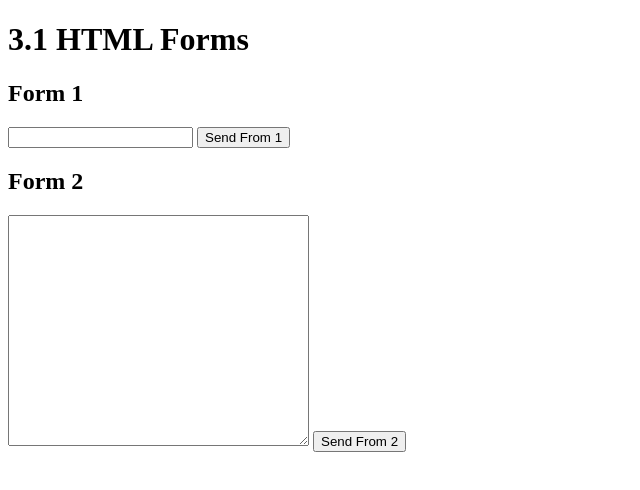
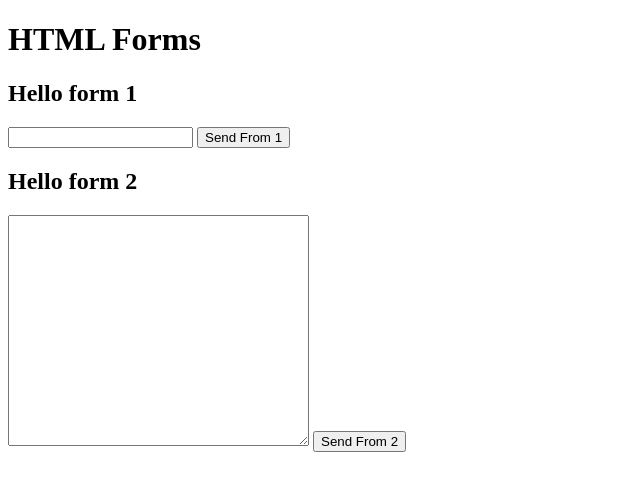
Before and after one commit to minttunii/webdev1, a plain HTML site: page exercises/03_html/3.2-html-forms/index.html in a window 1280 px wide. Shown: the whole page, without its empty margins (0-640 px from the left). Drawn offline with Linux system fonts and the light colour scheme.

Commit message:
3.2 html exercise fixed

```diff
--- a/exercises/03_html/3.2-html-forms/index.html
+++ b/exercises/03_html/3.2-html-forms/index.html
@@ -6,16 +6,16 @@
 </head>
 
 <body>
-    <h1>3.1 HTML Forms</h1>
+    <h1>HTML Forms</h1>
+    <h2>Hello form 1</h2>
     <form action="http://localhost:3000/" method="GET" id="form1">
-    <h2>Form 1</h2>
         <input type="text" name="text">
         <input type="hidden" name="hidden" value="Greetings from form 1">
         <button type="submit">Send From 1</button>
     </form>
 
+    <h2>Hello form 2</h2>
     <form  action="http://localhost:3000/" method="POST" id="form2">
-    <h2>Form 2</h2>
         <input type="hidden" name="hidden" value="Greetings from form 2">
         <textarea name="message" rows="15" cols="35"></textarea>
         <button type="submit">Send From 2</button>
```
Lines whose indentation alone changed are shown as unchanged.
